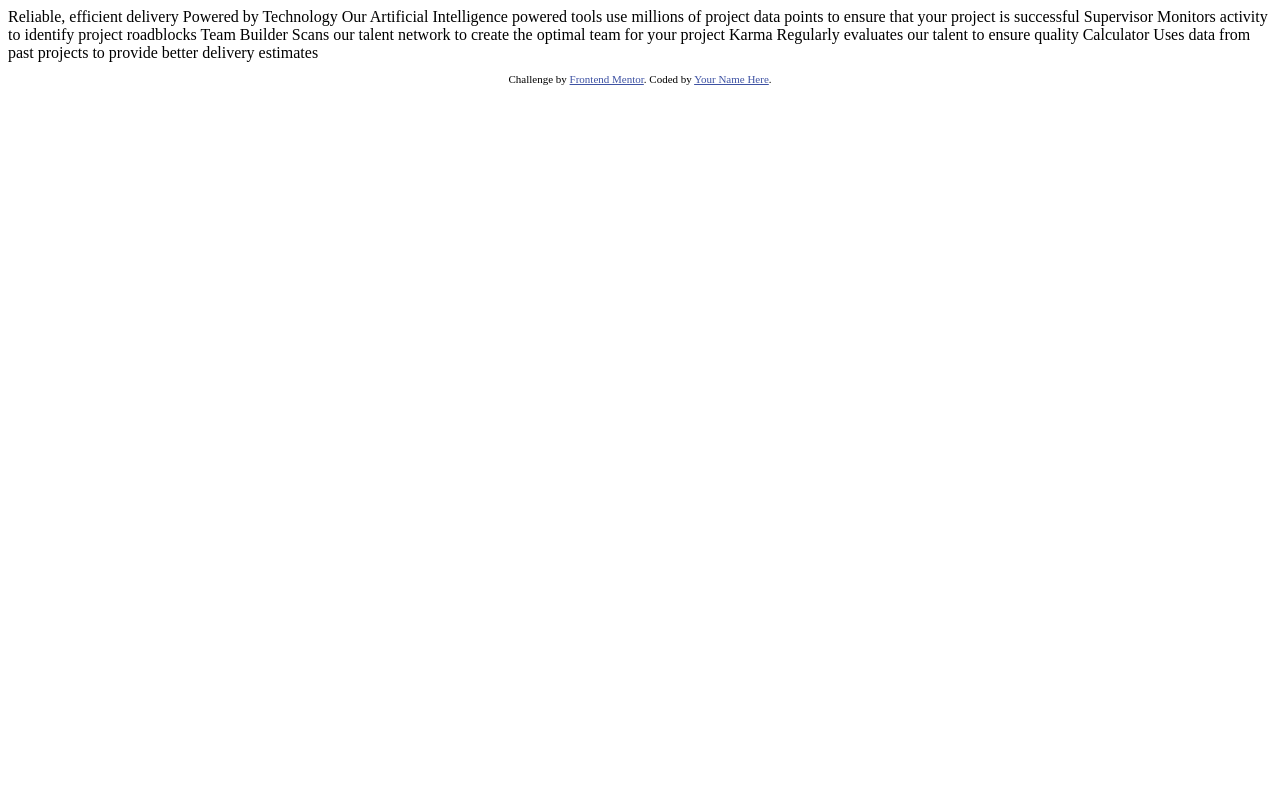
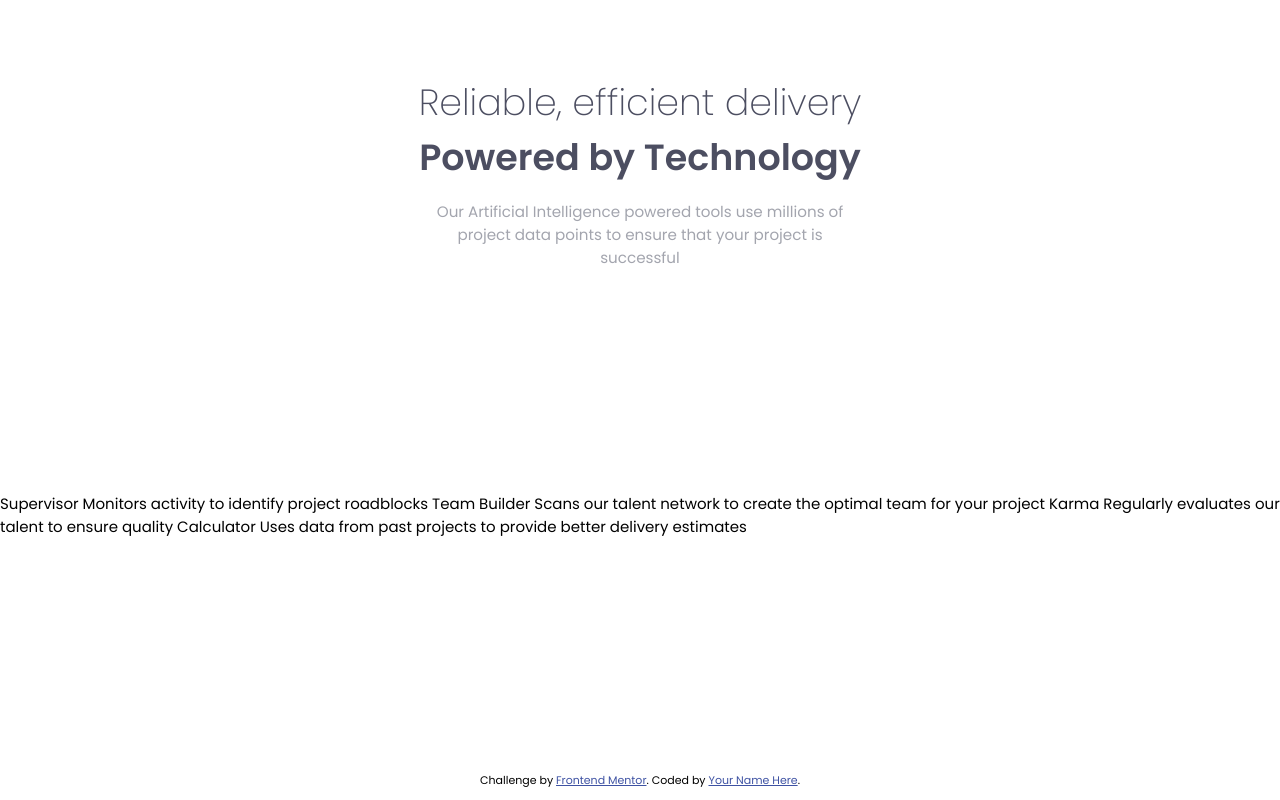
Before and after one commit to LizzardMedeiros/fm_four-card-feature, a plain HTML site: page index.html in a window 1280 px wide. Drawn offline with Linux system fonts and the light colour scheme.

Commit message:
First commit!

```diff
--- /dev/null
+++ b/css/style.css
@@ -0,0 +1,56 @@
+.layout {
+  display: block;
+  position: absolute;
+  top: 0;
+  left: 0;
+  background-color: red;
+  background-image: url(../design/desktop-design.jpg);
+  background-size: cover;
+  width: 100vw;
+  height: 100vh;
+  z-index: -1;
+}
+
+body, header {
+  display: flex;
+  flex-direction: column;
+  align-items: center;
+}
+
+body {
+  font-family: 'Poppins', sans-serif;
+  font-size: 15px;
+  justify-content: space-between;
+  margin: 0;
+  padding: 0;
+  min-width: 100vw;
+  min-height: 100vh;
+}
+
+header {
+  width: 35%;
+  justify-content: space-between;
+  text-align: center;
+  margin-top: 75px;
+  color: hsl(234, 12%, 34%);
+}
+
+h1, h2 {
+  margin: 0;
+}
+
+h1 {
+  font-size: 2.43em;
+  font-weight: 600;
+}
+
+h2 {
+  font-size: 2.43em;
+  font-weight: 200;
+}
+
+small {
+  color: hsl(229, 6%, 66%);
+  margin-top: 15px;
+  font-size: 1.01em;
+}
--- a/index.html
+++ b/index.html
@@ -5,6 +5,10 @@
   <meta name="viewport" content="width=device-width, initial-scale=1.0"> <!-- displays site properly based on user's device -->
 
   <link rel="icon" type="image/png" sizes="32x32" href="./images/favicon-32x32.png">
+
+  <link href="https://fonts.googleapis.com/css2?family=Poppins:wght@200;400;600&display=swap" rel="stylesheet">
+
+  <link rel="stylesheet" href="./css/style.css">
 
   <title>Frontend Mentor | Four card feature section</title>
 
@@ -15,12 +19,21 @@
   </style>
 </head>
 <body>
+  <!-- <div class="layout"></div> -->
 
-  Reliable, efficient delivery
-  Powered by Technology
+  <header>
+    <h2>
+      Reliable, efficient delivery
+    </h2>
+    <h1>
+      Powered by Technology
+    </h1>
 
-  Our Artificial Intelligence powered tools use millions of project data points
-  to ensure that your project is successful
+    <small>
+      Our Artificial Intelligence powered tools use millions of project data points
+      to ensure that your project is successful
+    </small>
+  </header>
 
   Supervisor
   Monitors activity to identify project roadblocks
```
